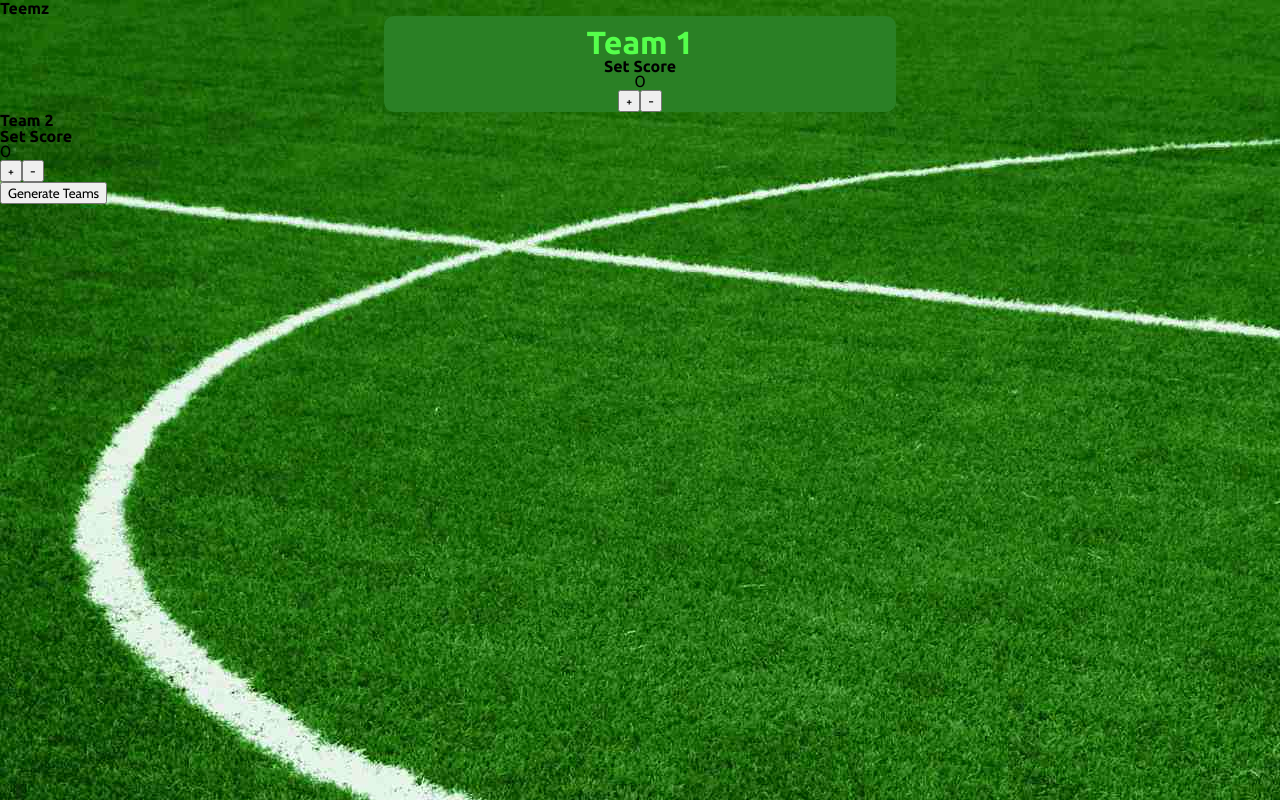
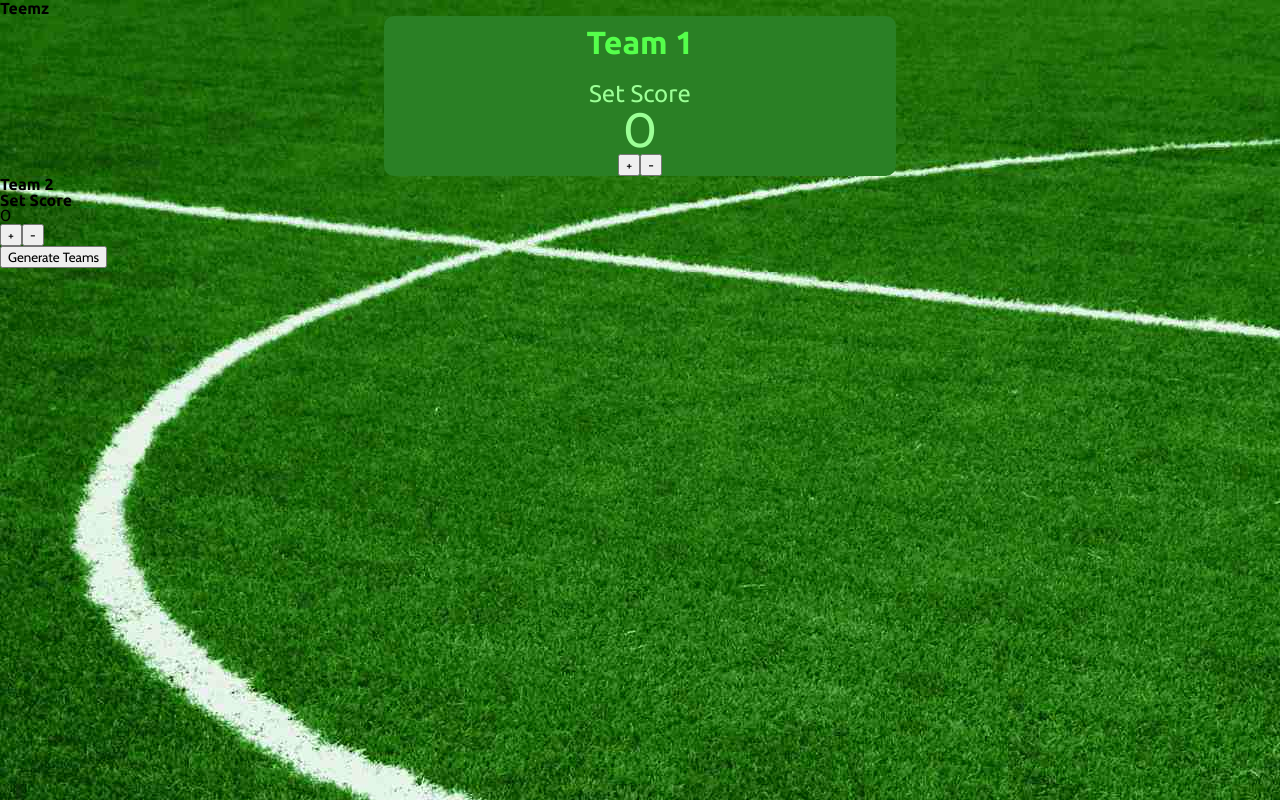
Before and after one commit to teemz-app/teemz-frontend, a React (Create React App) app: page / in a window 1280 px wide. Built offline with nearby package versions, Linux system fonts and the light colour scheme.

Commit message:
styled set score and score number

```diff
--- a/src/components/TeamCard/ScoringComponents/ScoreCardT1.js
+++ b/src/components/TeamCard/ScoringComponents/ScoreCardT1.js
@@ -3,7 +3,7 @@ import ScoreButtonsT1 from "../ScoringComponents/ScoreButtonsT1";
 
 const ScoreCardT1 = () => (
     <>
-        <h3>Set Score</h3>
+        <h3 className="teamCard_setScore">Set Score</h3>
         <ScoreT1 />
         <ScoreButtonsT1 />
     </>
--- a/src/components/TeamCard/ScoringComponents/ScoreT1/Score.js
+++ b/src/components/TeamCard/ScoringComponents/ScoreT1/Score.js
@@ -1,6 +1,6 @@
 const Score = ({ team_one_score }) => (
     <>
-        <p>{ team_one_score }</p>
+        <p className="teamCard_teamScore">{ team_one_score }</p>
     </>
 );
 
--- a/src/styles/settings.css
+++ b/src/styles/settings.css
@@ -1,4 +1,5 @@
 :root {
     --brightGreen: #55FF4B;
     --darkGreen: #2A8025;
+    --lightGreen: #9CFF96;
 }
--- a/src/styles/teamCard.css
+++ b/src/styles/teamCard.css
@@ -10,7 +10,7 @@
 }
 
 .teamCard_teamName {
-    font-size: 32px;
+    font-size: 2rem;
     color: var(--brightGreen);
     padding-top: 2%;
 }
@@ -24,5 +24,23 @@
     width: 50%;
     max-width: 590px;
 
+    color: var(--darkGreen);
+    font-weight: bold;
+}
 
+.teamCard_setScore {
+    font-size: 1.5rem;
+    font-weight: normal;
+
+    margin-top: 1.5rem;
+
+    color: var(--lightGreen);
 }
+
+.teamCard_teamScore {
+    font-size: 3rem;
+    font-weight: normal;
+
+
+    color: var(--lightGreen);
+}
--- a/src/styles/typography.css
+++ b/src/styles/typography.css
@@ -1,4 +1,4 @@
-@import url('https://fonts.googleapis.com/css2?family=Cabin&display=swap'); /* Cabin */
+@import url('https://fonts.googleapis.com/css2?family=Cabin:wght@400;700&display=swap'); /* Cabin */
 @import url('https://fonts.googleapis.com/css2?family=Ubuntu:wght@400;700&display=swap'); /* Ubuntu */
 
 p, button {
```
